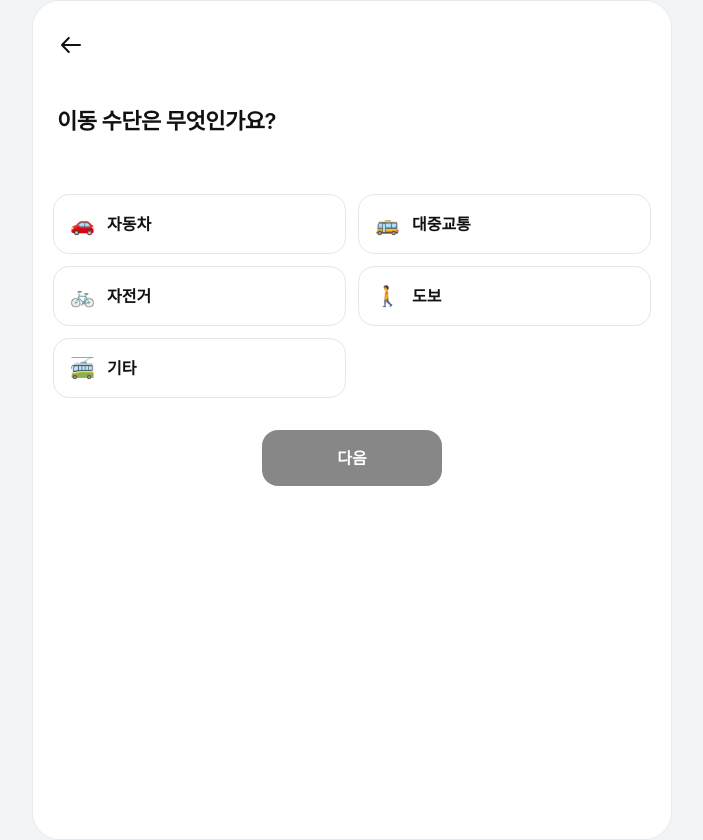
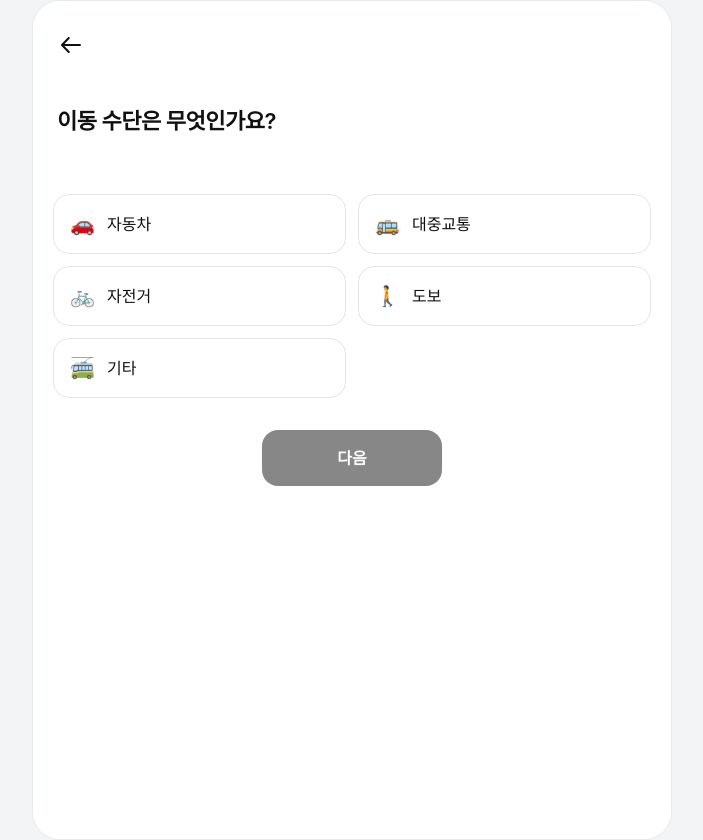
Before and after one commit to Jinkyuu98/GabojaGO_frontend, a Next.js app: page /onboarding/transport in a window 1280 px wide. Shown: the whole page, without its empty margins (288-991 px from the left). Built offline with nearby package versions, Linux system fonts and the light colour scheme; no server answers; a web font is replaced by a local one.

Commit message:
260228d RadioCard 사용자 선택 버튼배경 흰색으로 되는 문제 수정

```diff
--- a/src/components/common/RadioCard.jsx
+++ b/src/components/common/RadioCard.jsx
@@ -8,17 +8,15 @@ export const RadioCard = ({ label, icon, value, selectedValue, onChange }) => {
   return (
     <div
       className={clsx(
-        "flex items-center p-4 bg-surface rounded-2xl cursor-pointer transition-all duration-200 relative active:scale-[0.98] h-[60px]",
-        {
-          // [MOD] 선택 시 검은 배경과 텍스트 흰색, 미선택 시 빈 테두리(회색) 적용
-          "bg-[#111111] text-white border-2 border-[#111111] font-semibold": selected,
-          "bg-white border text-[#111111] border-[#e5e5e5] hover:border-[#111111] font-medium": !selected,
-        },
+        "flex items-center p-4 rounded-2xl cursor-pointer transition-all duration-200 relative active:scale-[0.98] h-[60px]",
+        selected
+          ? "bg-[#111111] text-white border-2 border-[#111111] font-semibold"
+          : "bg-white border text-[#111111] border-[#e5e5e5] hover:border-[#111111] font-medium"
       )}
       onClick={() => onChange(value)}
     >
       <div className="mr-3 text-[20px]">{icon}</div>
-      <div className="text-[16px] font-semibold flex-1">{label}</div>
+      <div className="text-[16px] flex-1">{label}</div>
       {selected && (
         <div className="text-white rounded-full p-0.5 flex">
           <Check size={20} strokeWidth={3} />
```
